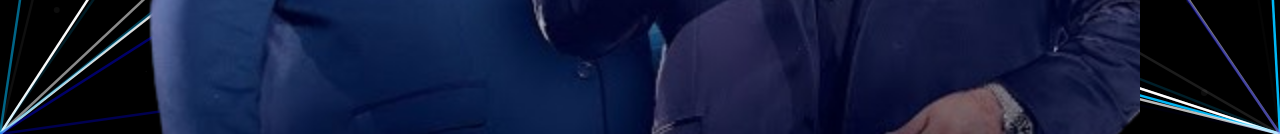
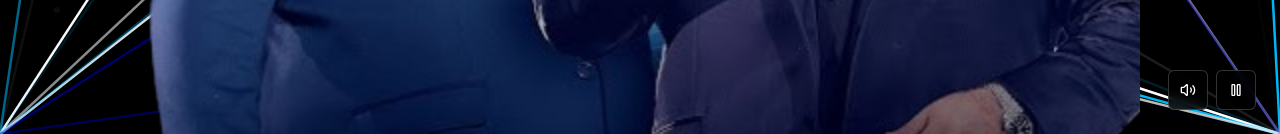
Before and after one commit to DevZipMateus/base-site-vendedores, a React (Vite) app: page / in a window 1280 px wide. Shown: the part 666-800 px from the top of the page. Built offline with nearby package versions, Linux system fonts and the light colour scheme.

Commit message:
feat: Implement background music player

```diff
--- a/src/components/CanvasHero.tsx
+++ b/src/components/CanvasHero.tsx
@@ -1,10 +1,15 @@
-import { useEffect, useRef } from 'react';
+import { useEffect, useRef, useState } from 'react';
 import { Button } from "@/components/ui/button";
-import { MessageSquare, Mail } from "lucide-react";
+import { Slider } from "@/components/ui/slider";
+import { MessageSquare, Mail, Volume2, VolumeX, Play, Pause } from "lucide-react";
 import profileImage from "@/assets/profile-davi.jpg";
 
 const CanvasHero = () => {
   const canvasRef = useRef<HTMLCanvasElement>(null);
+  const audioRef = useRef<HTMLAudioElement>(null);
+  const [isPlaying, setIsPlaying] = useState(false);
+  const [volume, setVolume] = useState(0.5);
+  const [showControls, setShowControls] = useState(false);
 
   useEffect(() => {
     const canvas = canvasRef.current;
@@ -172,6 +177,53 @@ const CanvasHero = () => {
     window.open('mailto:contato@exemplo.com?subject=Contato via Site', '_blank');
   };
 
+  // Audio control functions
+  useEffect(() => {
+    const audio = audioRef.current;
+    if (!audio) return;
+
+    audio.volume = volume;
+
+    // Try to autoplay when component mounts
+    const tryAutoplay = async () => {
+      try {
+        await audio.play();
+        setIsPlaying(true);
+      } catch (error) {
+        // Autoplay blocked, user will need to click play
+        console.log('Autoplay blocked, waiting for user interaction');
+        setIsPlaying(false);
+      }
+    };
+
+    tryAutoplay();
+  }, []);
+
+  const togglePlay = async () => {
+    const audio = audioRef.current;
+    if (!audio) return;
+
+    try {
+      if (isPlaying) {
+        audio.pause();
+        setIsPlaying(false);
+      } else {
+        await audio.play();
+        setIsPlaying(true);
+      }
+    } catch (error) {
+      console.log('Failed to play audio:', error);
+    }
+  };
+
+  const handleVolumeChange = (newVolume: number[]) => {
+    const volumeValue = newVolume[0];
+    setVolume(volumeValue);
+    if (audioRef.current) {
+      audioRef.current.volume = volumeValue;
+    }
+  };
+
   return (
     <section
       className="relative w-screen h-screen flex justify-center items-center text-center overflow-hidden"
@@ -209,6 +261,60 @@ const CanvasHero = () => {
           </h1>
         </div>
       </div>
+
+      {/* Background Audio */}
+      <audio
+        ref={audioRef}
+        loop
+        preload="auto"
+        className="hidden"
+      >
+        <source src="/lovable-uploads/audio/leilao.mp3" type="audio/mpeg" />
+        Seu navegador não suporta o elemento audio.
+      </audio>
+
+      {/* Music Controls */}
+      <div className="fixed bottom-6 right-6 z-50">
+        <div className="flex flex-col items-end gap-2">
+          {/* Volume Control */}
+          {showControls && (
+            <div className="bg-black/80 backdrop-blur-sm rounded-lg p-3 border border-white/20 animate-fade-in">
+              <div className="flex items-center gap-2">
+                <VolumeX size={16} className="text-white/70" />
+                <Slider
+                  value={[volume]}
+                  onValueChange={handleVolumeChange}
+                  max={1}
+                  step={0.1}
+                  className="w-24"
+                />
+                <Volume2 size={16} className="text-white/70" />
+              </div>
+            </div>
+          )}
+
+          {/* Main Music Button */}
+          <div className="flex gap-2">
+            <Button
+              variant="outline"
+              size="icon"
+              onClick={() => setShowControls(!showControls)}
+              className="bg-black/80 backdrop-blur-sm border-white/20 text-white hover:bg-white/20"
+            >
+              <Volume2 size={20} />
+            </Button>
+
+            <Button
+              variant="outline"
+              size="icon"
+              onClick={togglePlay}
+              className="bg-black/80 backdrop-blur-sm border-white/20 text-white hover:bg-white/20"
+            >
+              {isPlaying ? <Pause size={20} /> : <Play size={20} />}
+            </Button>
+          </div>
+        </div>
+      </div>
     </section>
   );
 };
```
